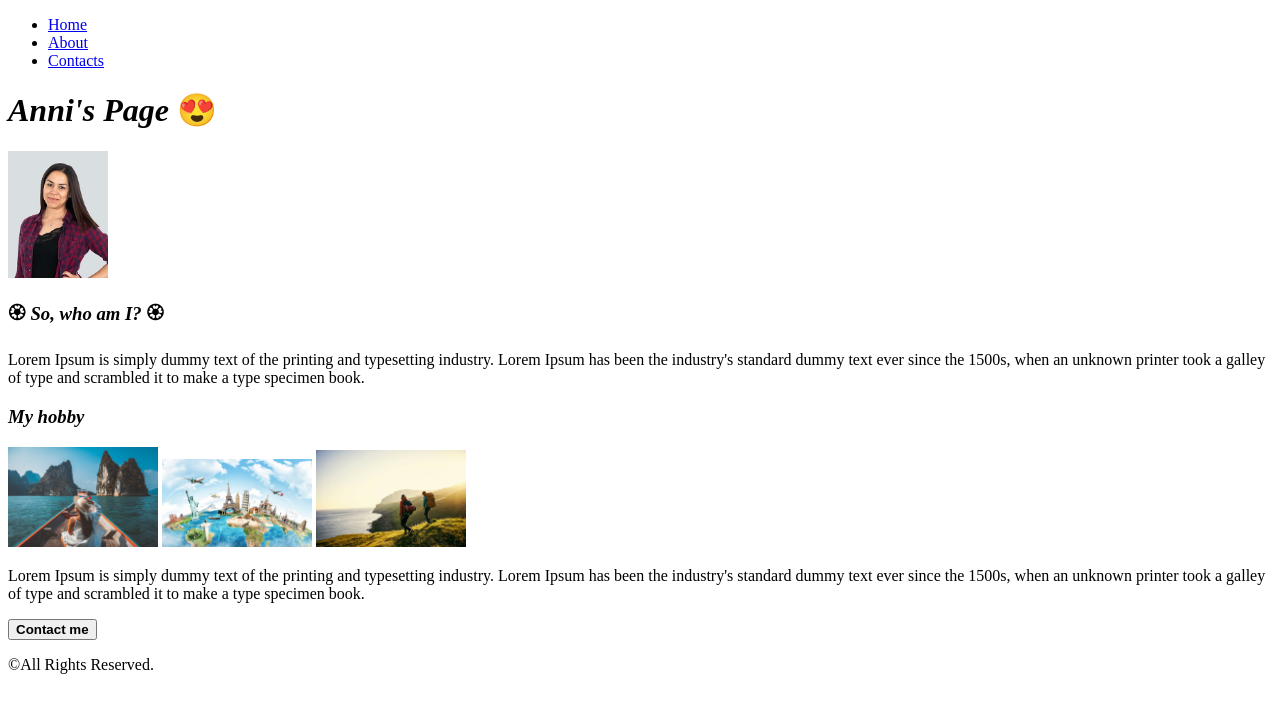
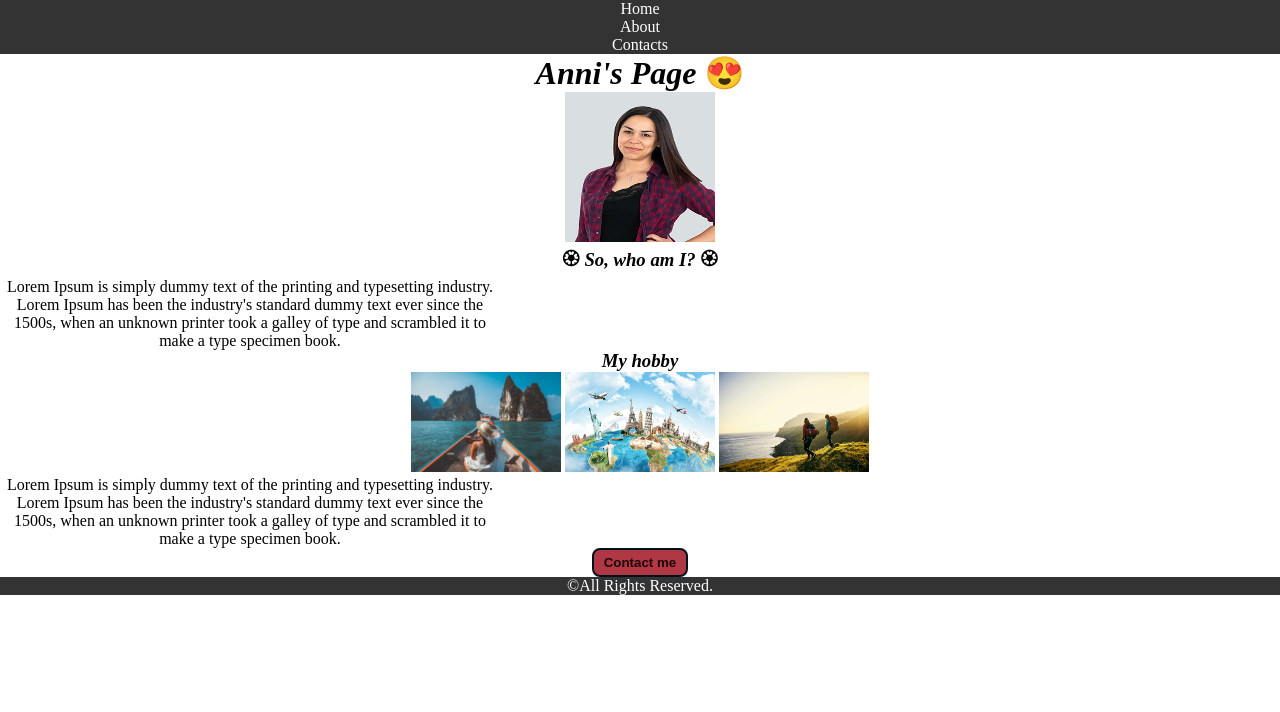
Before and after one commit to AniNikolova3/AniNikolova-Project, a plain HTML site: page about.html in a window 1280 px wide. Drawn offline with Linux system fonts and the light colour scheme.

Commit message:
Added-Homework-CSS

```diff
--- a/about.html
+++ b/about.html
@@ -2,13 +2,14 @@
 <html>
   <head>
     <title>Ani Nikolova Project</title>
+    <link rel="stylesheet" href="styles.css" />
   </head>
   <body>
     <header>
       <nav>
         <ul>
-          <li><a href="#">Home</a></li>
-          <li><a href="#">About</a></li>
+          <li><a href="./index.html">Home</a></li>
+          <li><a href="./about.html">About</a></li>
           <li><a href="#">Contacts</a></li>
         </ul>
       </nav>
@@ -17,11 +18,11 @@
     <main>
       <h1><i>Anni's Page</i> &#128525;</h1>
 
-      <section>
-        <img width="100" alt="Test Image" src="./assets/pic.jpeg" />
+      <section class="image-container">
+        <img alt="Test Image" src="./assets/pic.jpeg" />
       </section>
 
-      <section>
+      <section class="description">
         <h3>&#127989; <i>So, who am I?</i> &#127989;</h3>
         <p>
           Lorem Ipsum is simply dummy text of the printing and typesetting
@@ -31,11 +32,11 @@
         </p>
       </section>
 
-      <section>
+      <section class="description">
         <h3><i>My hobby</i></h3>
-        <img width="150" alt="Trevel" src="./assets/travel2.jpg" />
-        <img width="150" alt="Trevel" src="./assets/travel1.jpg" />
-        <img width="150" alt="Trevel" src="./assets/travel3.jpg" />
+        <img width="150" height="100" alt="Trevel" src="./assets/travel2.jpg" />
+        <img width="150" height="100" alt="Trevel" src="./assets/travel1.jpg" />
+        <img width="150" height="100" alt="Trevel" src="./assets/travel3.jpg" />
         <p></p>
         <p>
           Lorem Ipsum is simply dummy text of the printing and typesetting
@@ -46,7 +47,7 @@
       </section>
 
       <section>
-        <button><b>Contact me</b></button>
+        <button class="button"><b>Contact me</b></button>
       </section>
     </main>
 
--- a/styles.css
+++ b/styles.css
@@ -12,7 +12,7 @@ header nav {
     list-style-type: none;;
   }
 
-  header nav ul li a {
+ header nav ul li a {
     text-decoration: none;
     color: #fff;
   }
@@ -25,12 +25,21 @@ header nav {
     text-align: center;
  }
 main .image-container img {
-    width: 250px;
-    height: 200px;
+    width: 150px;
+    height: 150px;
 }
  main .description p {
     width: 500px;
  }
+ .button {
+    background-color: #af3844;
+    border:  2px solid #01121a;
+    color: rgb(31, 3, 9);
+    padding: 5px 10px;
+    text-align: center;
+    display: inline-block;
+    border-radius: 8px;
+  }
 
 footer {
     text-align: center;
```
